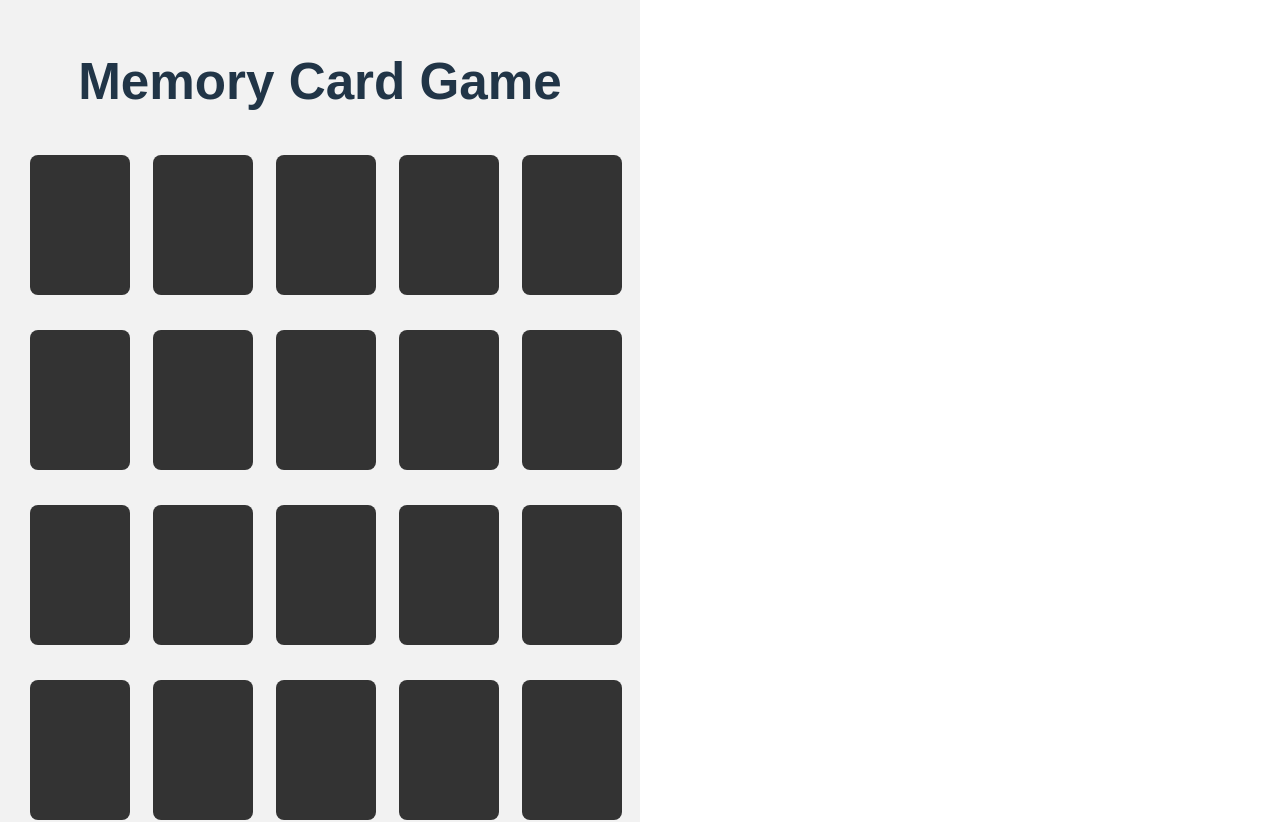
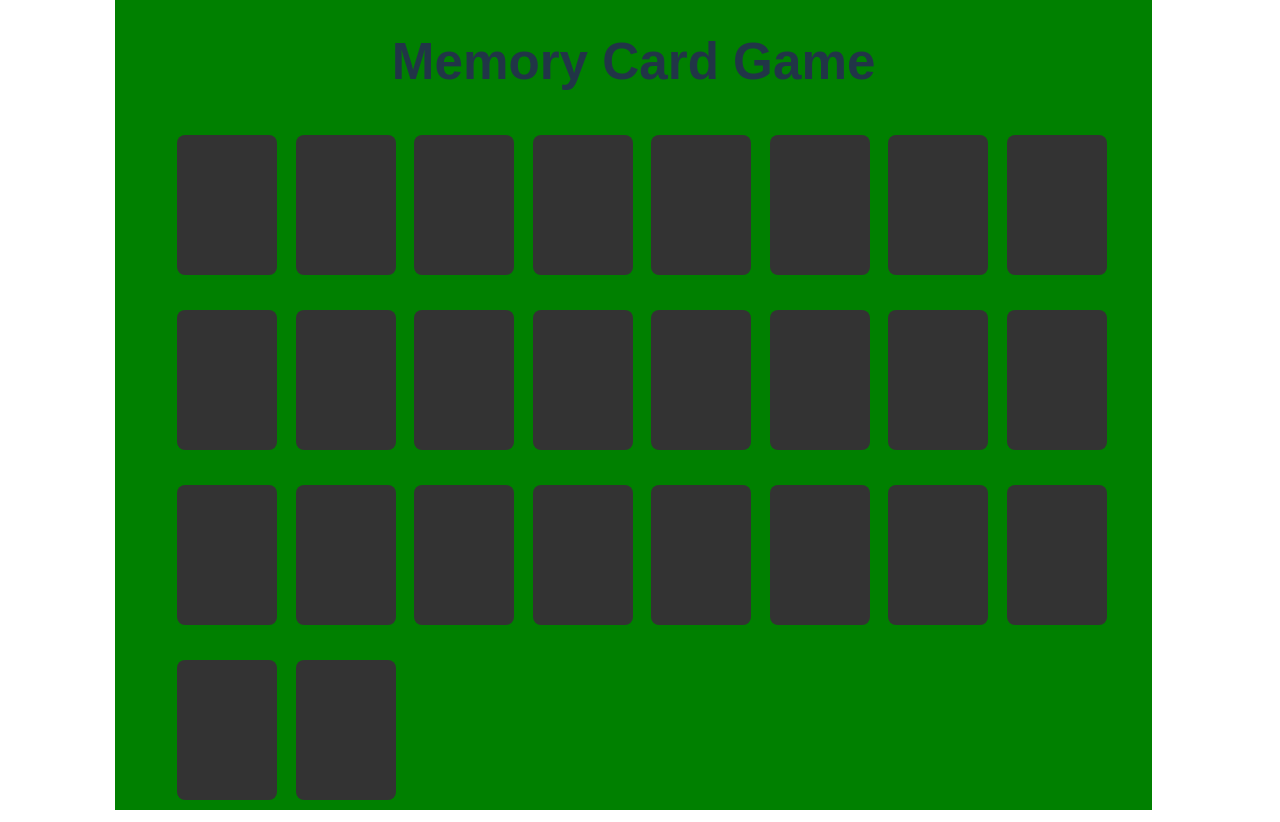
Before and after one commit to ryancameron555/MemoryGame, a React (Vite) app: page / in a window 1280 px wide. Shown: the top 822 px of the page. Built offline with nearby package versions, Linux system fonts and the light colour scheme.

Commit message:
Card flipping functional now , card remains the same size. Next steps to follow

```diff
--- a/src/App.jsx
+++ b/src/App.jsx
@@ -9,23 +9,34 @@ function App() {
   const [cards, setCards] = useState([]);
   const [flippedCards, setFlippedCards] = useState([]);
   const [matchedCards, setMatchedCards] = useState([]);
+  const [disabled, setDisabled] = useState(false);
 
   useEffect(() => {
     setCards(generateShuffledDeck());
   }, []);
 
   const handleCardClick = (card) => {
-    if (flippedCards.length === 2 || flippedCards.includes(card.id)) return;
+    if (flippedCards.length === 2 || flippedCards.includes(card.id) || disabled)
+      return;
 
     const newFlips = [...flippedCards, card.id];
     setFlippedCards(newFlips);
 
     if (newFlips.length === 2) {
-      const [first, second] = newFlips.map((id) => cards.find(card.id === id));
+      setDisabled(true);
+
+      const [first, second] = newFlips.map((id) =>
+        cards.find((card) => card.id === id)
+      );
+
       if (first.name === second.name) {
         setMatchedCards((prev) => [...prev, first.name]);
       }
-      setTimeout(() => setFlippedCards([]), 1000);
+
+      setTimeout(() => {
+        setFlippedCards([]);
+        setDisabled(false);
+      }, 1000);
     }
   };
 
--- a/src/styles/App.css
+++ b/src/styles/App.css
@@ -3,15 +3,21 @@
 .App {
   font-family: sans-serif;
   text-align: center;
-  padding: 20px;
-  background: #f2f2f2;
+  /* padding: 20px; */
+  background: green;
   min-height: 100vh;
+  display: flex;
+  flex-direction: column;
+  align-items: center;
+  justify-content: center;
+  box-sizing: border-box;
+  margin-left: 10%;
 }
 
 .board {
   display: grid;
   grid-template-columns: repeat(auto-fit, minmax(100px, 1fr));
   gap: 15px;
-  max-width: 600px;
-  margin: 0 auto;
+  width: 90%;
+  max-width: 90vw;
 }
--- a/src/styles/Card.css
+++ b/src/styles/Card.css
@@ -33,6 +33,13 @@
   font-size: 2rem;
 }
 
+.card-front img {
+  width: 100%;
+  height: 100%;
+  object-fit: cover;
+  border-radius: 8px;
+}
+
 .card-front {
   background: white;
   transform: rotateY(180deg);
```
